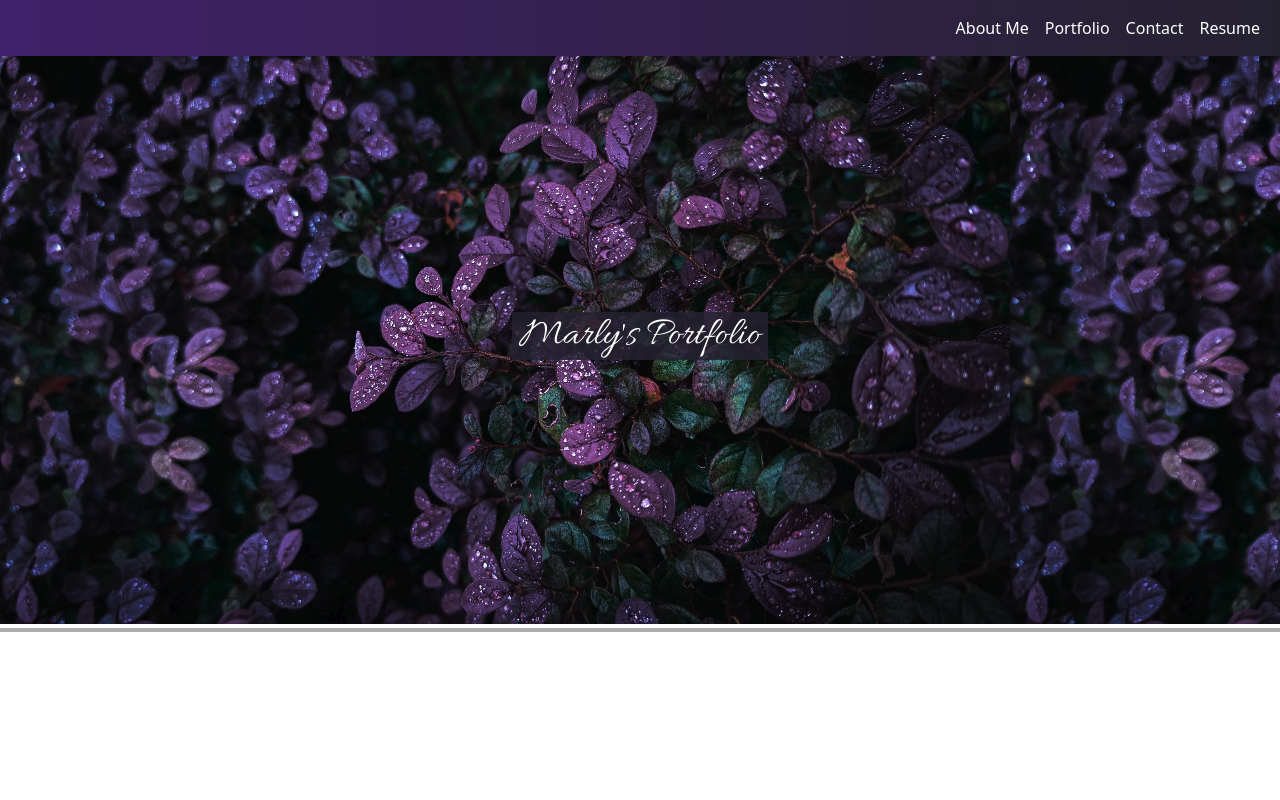
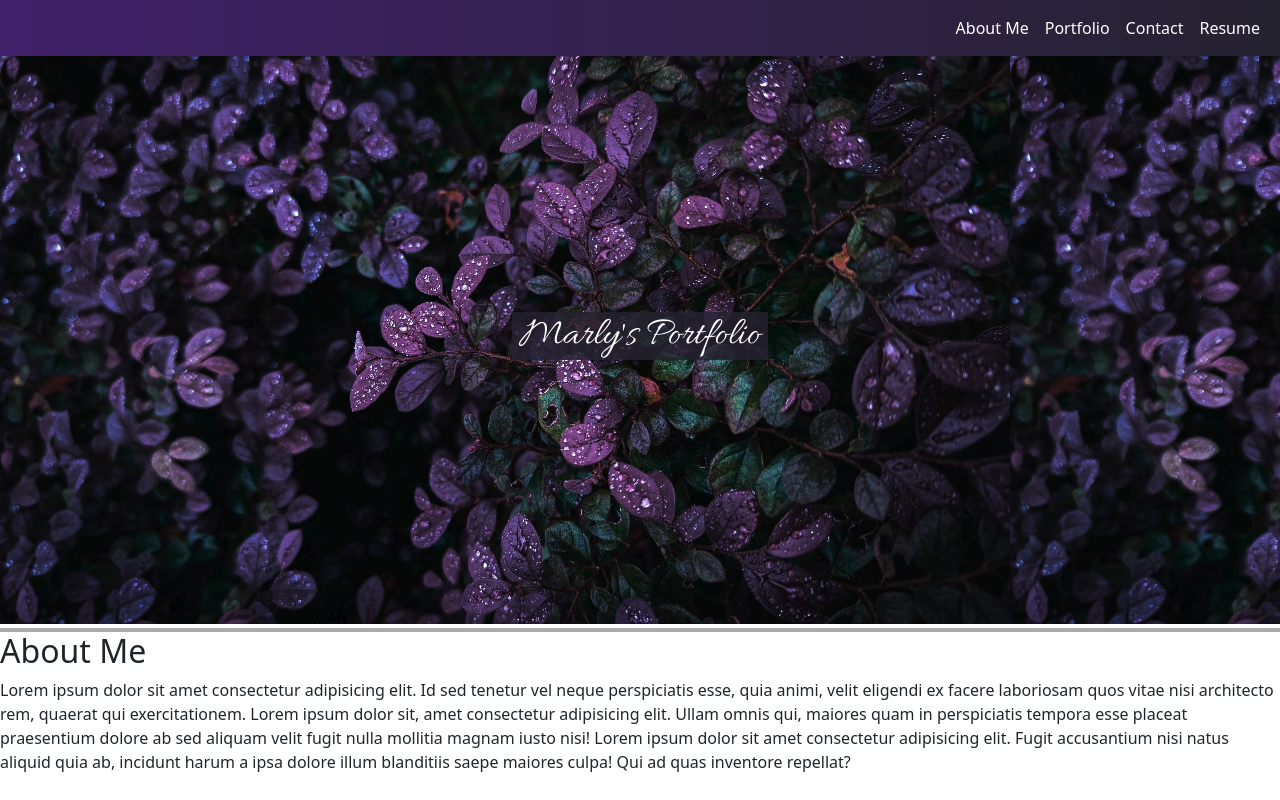
Before and after one commit to MarlyV1/react-portfolio, a React (Vite) app in the folder react-portfolio/: page / in a window 1280 px wide. Built offline with nearby package versions, Linux system fonts and the light colour scheme; a web font is replaced by a local one.

Commit message:
created AboutMe.jsx file and imported it into app.jsx

```diff
--- a/react-portfolio/src/App.jsx
+++ b/react-portfolio/src/App.jsx
@@ -4,6 +4,7 @@ import reactLogo from './assets/react.svg'
 import viteLogo from '/vite.svg'
 import Header from './components/Header';
 import Navigation from './components/Navigation';
+import About from './components/AboutMe';
 
 
 function App() {
@@ -14,6 +15,7 @@ function App() {
       </Routes>
       <Navigation />
       <Header />
+      <About />
 
     </BrowserRouter>
   )
--- /dev/null
+++ b/react-portfolio/src/components/AboutMe.jsx
@@ -0,0 +1,11 @@
+
+function About() {
+    return(
+        <section>
+            <h2>About Me</h2>
+            <p>Lorem ipsum dolor sit amet consectetur adipisicing elit. Id sed tenetur vel neque perspiciatis esse, quia animi, velit eligendi ex facere laboriosam quos vitae nisi architecto rem, quaerat qui exercitationem. Lorem ipsum dolor sit, amet consectetur adipisicing elit. Ullam omnis qui, maiores quam in perspiciatis tempora esse placeat praesentium dolore ab sed aliquam velit fugit nulla mollitia magnam iusto nisi! Lorem ipsum dolor sit amet consectetur adipisicing elit. Fugit accusantium nisi natus aliquid quia ab, incidunt harum a ipsa dolore illum blanditiis saepe maiores culpa! Qui ad quas inventore repellat?</p>
+        </section>
+    )
+}
+
+export default About;
```
